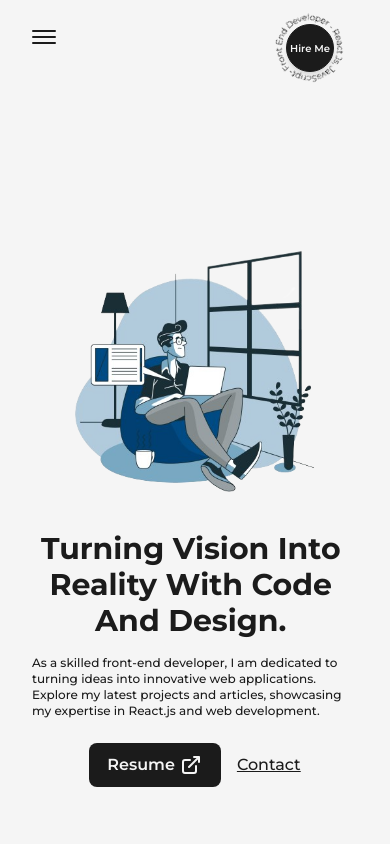
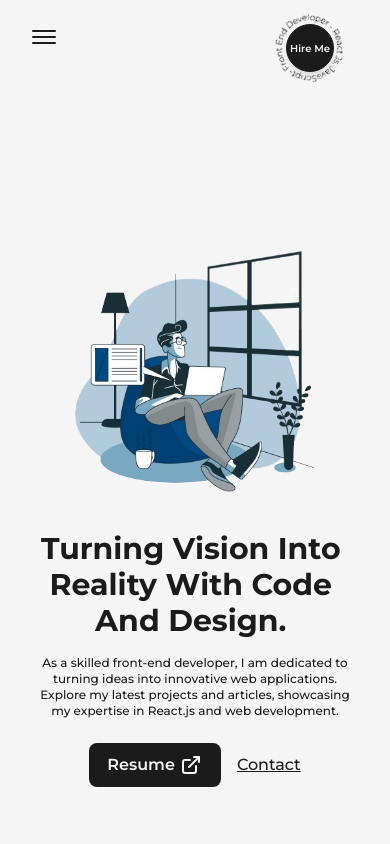
Before and after one commit to Suraj-Ambekar/portfolio-website, a Next.js app: page / in a window 390 px wide. Shown: the top 844 px of the page. Built offline with nearby package versions, Linux system fonts and the light colour scheme.

Commit message:
added media queries

```diff
--- a/src/pages/index.js
+++ b/src/pages/index.js
@@ -27,7 +27,7 @@ export default function Home() {
                                 "
                             />
                         </div>
-                        <div className='w-1/2 flex flex-col items-center self-center lg:w-full'>
+                        <div className='w-1/2 flex flex-col items-center self-center lg:w-full lg:text-center'>
                             <AnimatedText text="Turning Vision Into Reality With Code And Design."
                                 className='!text-6xl !text-left xl:!text-5xl lg:!text-center lg:!text-6xl md:!text-5xl sm:!text-3xl'
                             />
```
